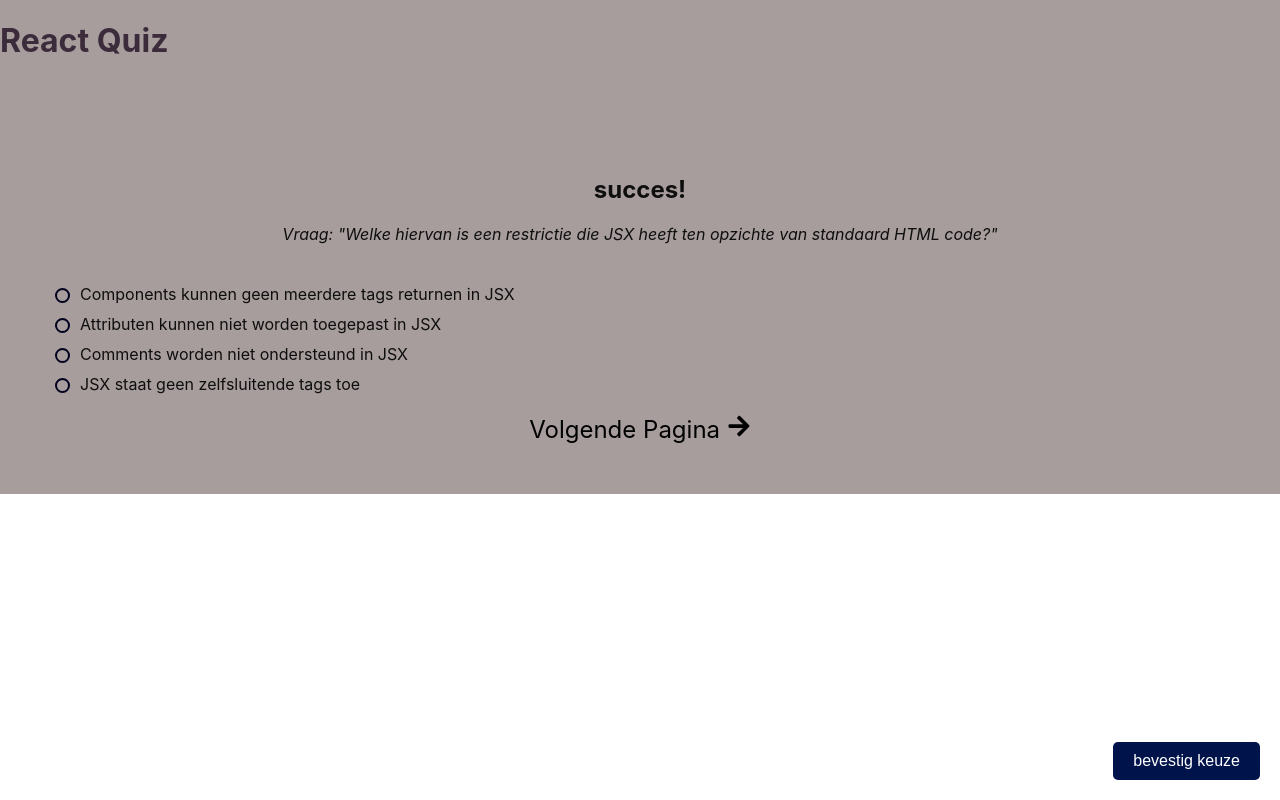
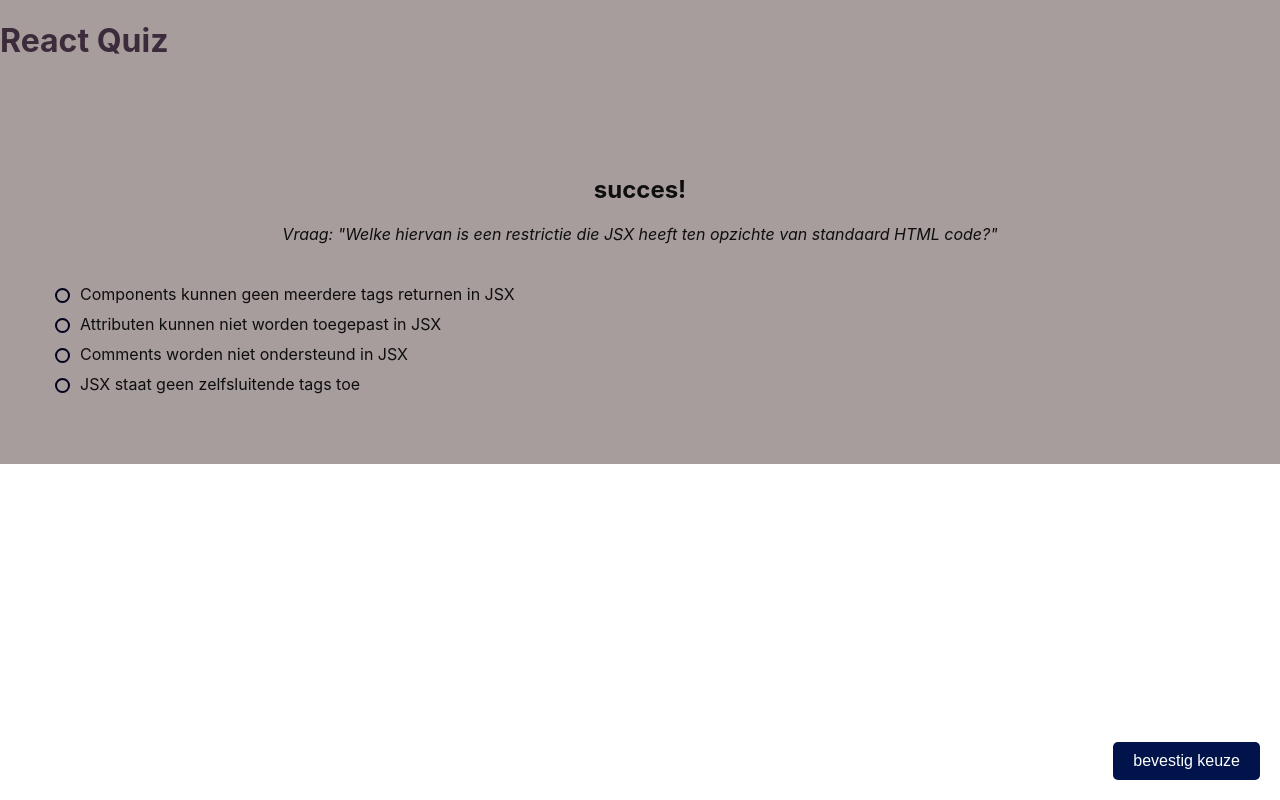
Before and after one commit to Melanforsaken/ReactQuiz2, a React (Create React App) app: page / in a window 1280 px wide. Built offline with nearby package versions, Linux system fonts and the light colour scheme.

Commit message:
toevoeging can-proceed optie in app.js, enkel wanneer het antwoord juist is

```diff
--- a/src/App.js
+++ b/src/App.js
@@ -10,6 +10,7 @@
   const [selectedOption, setSelectedOption] = useState(null);
   const [result, setResult] = useState('');
   const [explanation, setExplanation] = useState('');
+  const [canProceed, setCanProceed] = useState(false); // New state for navigation
 
   const correctAnswer = 'Components kunnen geen meerdere tags returnen in JSX';
 
@@ -27,8 +28,10 @@
   const handleConfirm = () => {
     if (selectedOption === correctAnswer) {
       setResult('correct');
+      setCanProceed(true); // Allow navigation if the answer is correct
     } else {
       setResult('verkeerd antwoord');
+      setCanProceed(false); // Disallow navigation if the answer is incorrect
     }
     setExplanation(descriptions[selectedOption] || '');
   };
@@ -86,9 +89,11 @@
                 {result && <h3>{result}</h3>}
                 {explanation && <p>{explanation}</p>}
                 <div style={{ textAlign: 'center', marginTop: '20px' }}>
-                  <Link to="/next-page" style={{ fontSize: '24px', textDecoration: 'none', color: 'black' }}>
-                    Volgende Pagina <FaArrowRight />
-                  </Link>
+                  {canProceed && ( // Only show link if user can proceed
+                    <Link to="/next-page" style={{ fontSize: '24px', textDecoration: 'none', color: 'black' }}>
+                      Volgende Pagina <FaArrowRight />
+                    </Link>
+                  )}
                 </div>
               </div>
             } />
```
